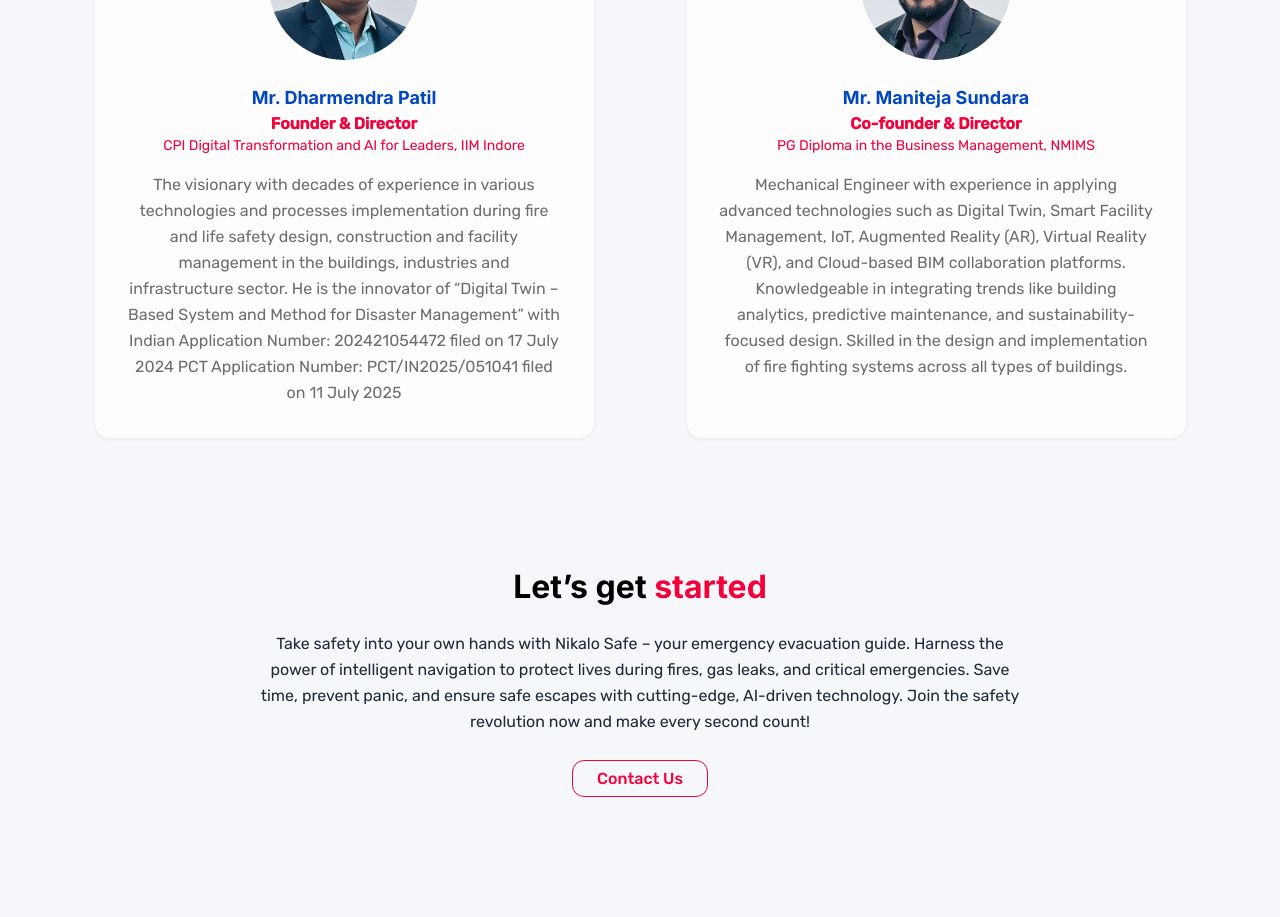
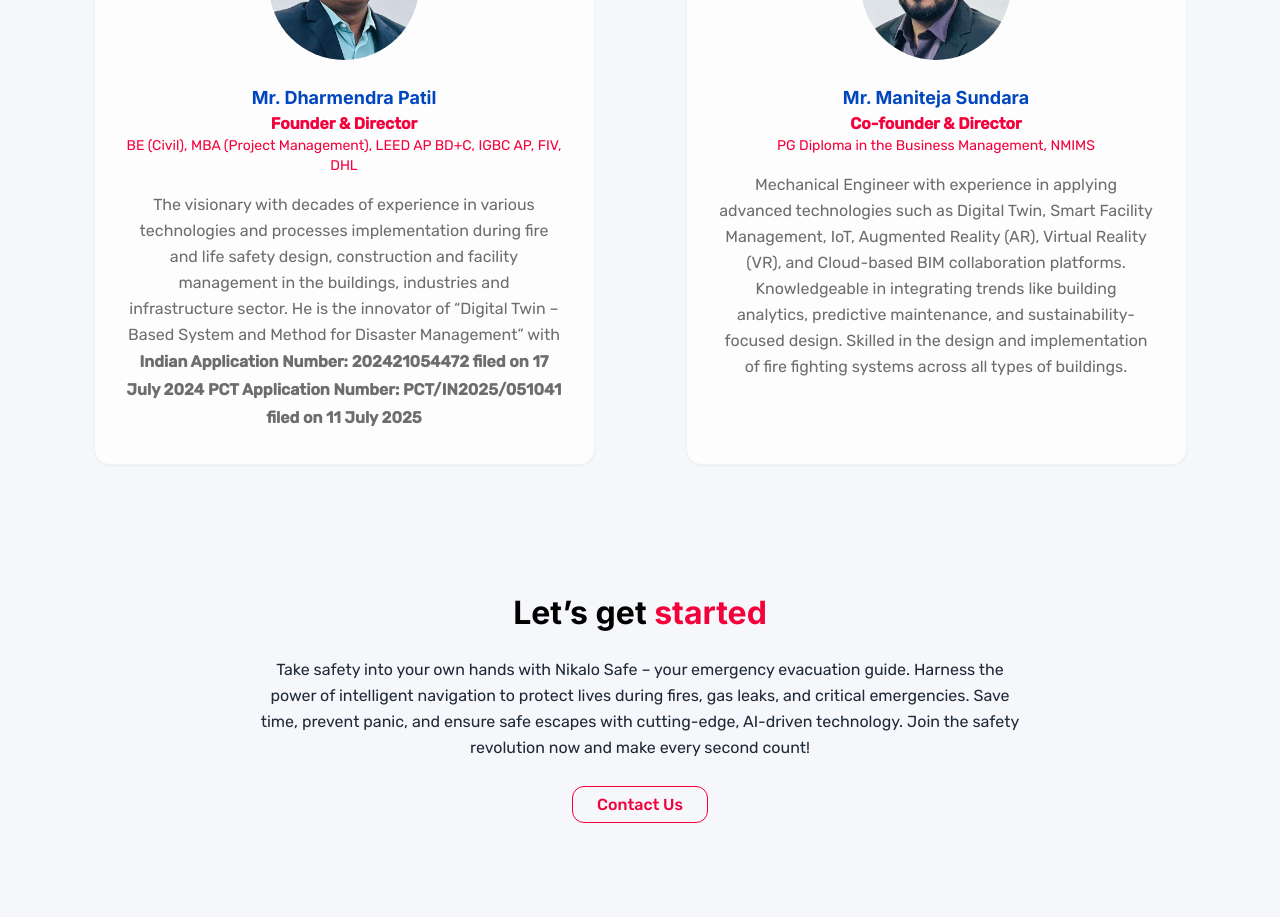
Before and after one commit to 10-Dimensions-Design-Services/nikalo-safe, a React (Create React App) app in the folder client/: page /about in a window 1280 px wide. Shown: the part 2280-3197 px from the top of the page. Built offline with nearby package versions, Linux system fonts and the light colour scheme.

Commit message:
Dp sir card updated

```diff
--- a/client/src/components/Footer.jsx
+++ b/client/src/components/Footer.jsx
@@ -61,7 +61,13 @@ const Footer = () => {
           <div className="flex flex-col items-center sm:items-start text-center sm:text-left">
             <h3 className="text-sm md:text-lg font-semibold mb-2 md:mb-4">About</h3>
             <ul className="space-y-1 md:space-y-2 text-gray-600 text-xs md:text-sm">
-              <li><a href="#" className="hover:text-gray-900 transition-colors">About Us</a></li>
+             <li>
+                <Link
+                  to="/about"
+                  className="hover:text-gray-900 transition-colors">
+                  About Us
+                </Link>
+              </li>
               <li><a href="#" className="hover:text-gray-900 transition-colors">Our Team</a></li>
               <li><a href="#" className="hover:text-gray-900 transition-colors">FAQ</a></li>
               <li><a href="#" className="hover:text-gray-900 transition-colors">Contact</a></li>
--- a/client/src/pages/AboutUs.jsx
+++ b/client/src/pages/AboutUs.jsx
@@ -133,11 +133,11 @@ const AboutUs = () => {
               <h3 className="title-h4 font-bold text-[#0046BE]">Mr. Dharmendra Patil</h3>
               <p className="text-primary font-semibold">Founder & Director</p>
               <p className="paragraph-regular text-sm text-primary mb-4">
-                CPI Digital Transformation and AI for Leaders, IIM Indore
+                BE (Civil), MBA (Project Management), LEED AP BD+C, IGBC AP, FIV, DHL
               </p>
               <p className="paragraph-regular text-[#6d6d6d] leading-relaxed overflow-hidden">
-              The visionary with decades of experience in various technologies and processes implementation during fire and life safety design, construction and facility management in the buildings, industries and infrastructure sector. He is the innovator of “Digital Twin – Based System and Method for Disaster Management” with Indian Application Number: 202421054472 filed on 17 July 2024
-              PCT Application Number: PCT/IN2025/051041 filed on 11 July 2025
+              The visionary with decades of experience in various technologies and processes implementation during fire and life safety design, construction and facility management in the buildings, industries and infrastructure sector. He is the innovator of “Digital Twin – Based System and Method for Disaster Management” with <span className='paragraph-bold'>Indian Application Number: 202421054472 filed on 17 July 2024
+              PCT Application Number: PCT/IN2025/051041 filed on 11 July 2025</span>
               </p>
             </div>
 
```
